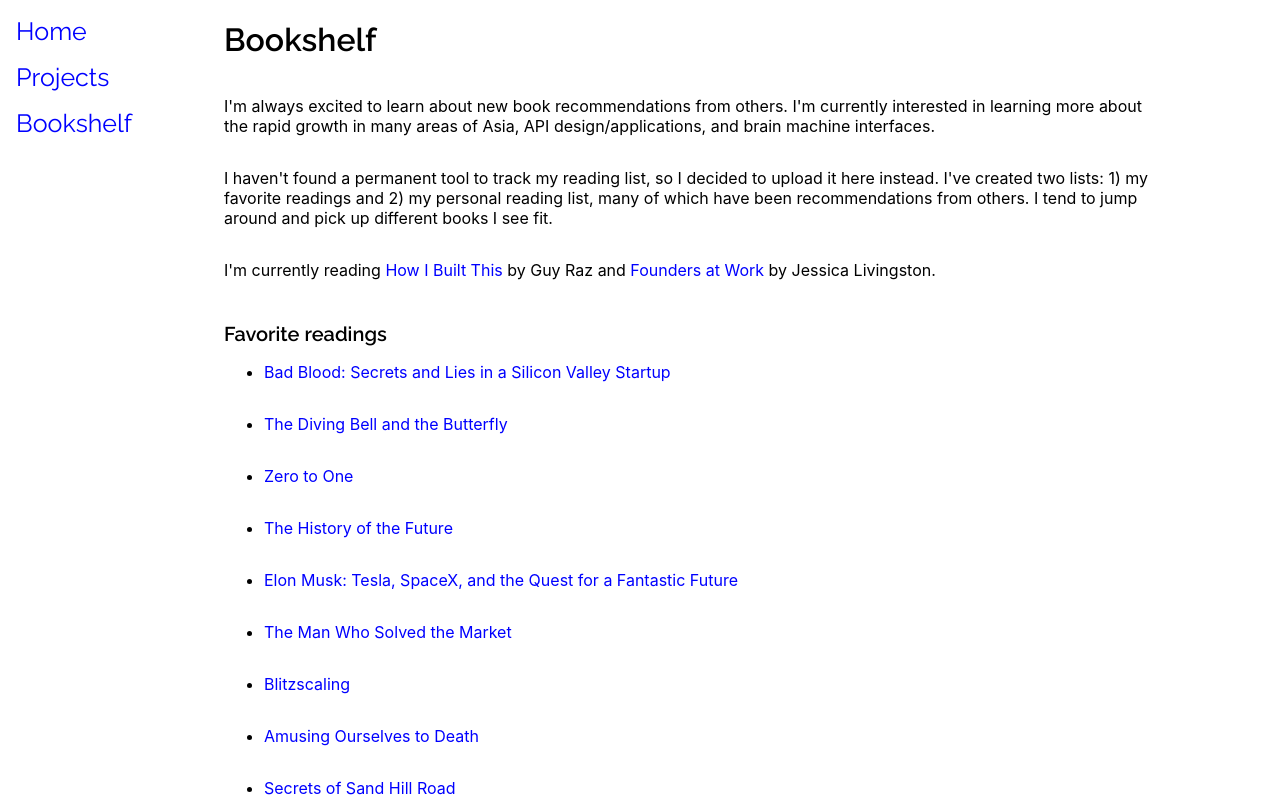
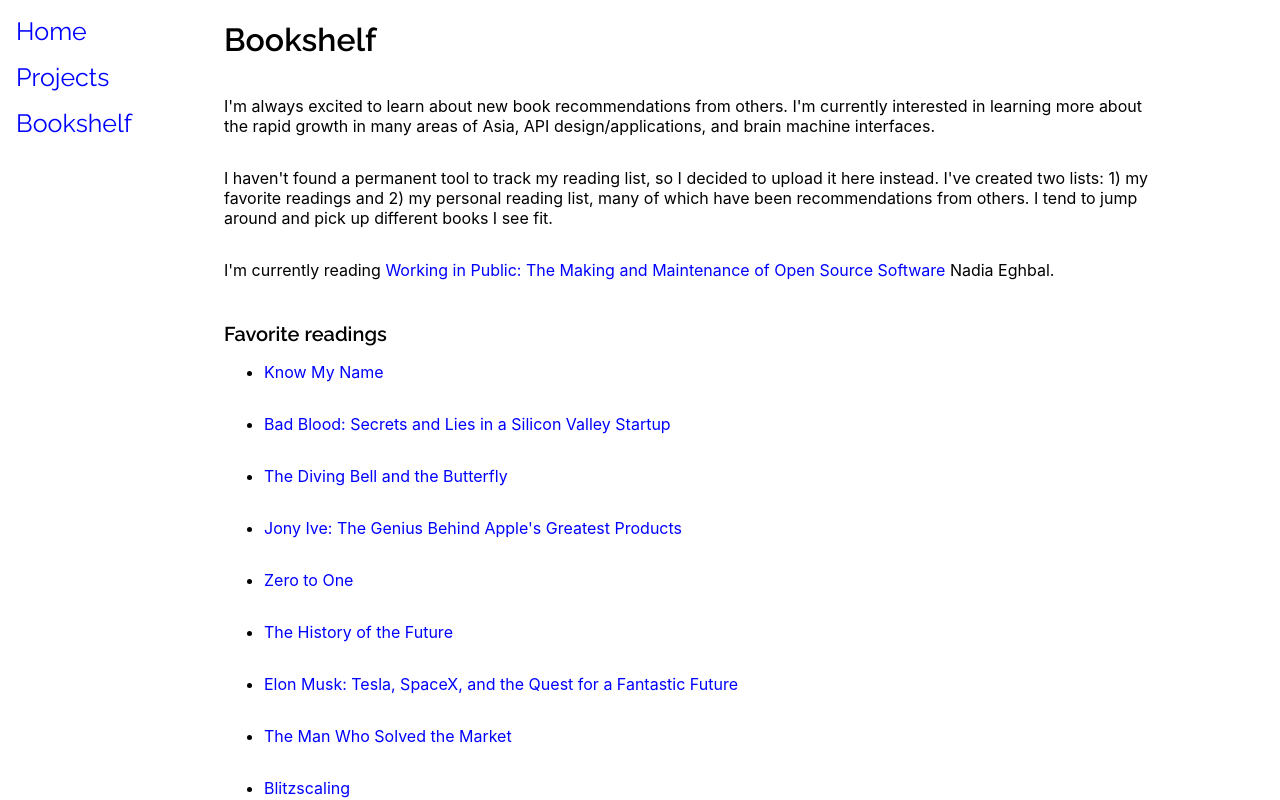
Before and after one commit to ianclim/ianlim.com, a React (Create React App) app: page /bookshelf in a window 1280 px wide. Shown: the top 800 px of the page. Built offline with nearby package versions, Linux system fonts and the light colour scheme.

Commit message:
updated bookshelf

```diff
--- a/src/components/Bookshelf/Bookshelf.js
+++ b/src/components/Bookshelf/Bookshelf.js
@@ -2,8 +2,10 @@
 import './Bookshelf.css';
 
 const favoriteReadings = [
+  { title: "Know My Name", url: "https://www.goodreads.com/book/show/50196744-know-my-name"},
   { title: "Bad Blood: Secrets and Lies in a Silicon Valley Startup", url: "https://www.goodreads.com/book/show/37976541-bad-blood" },
   { title: "The Diving Bell and the Butterfly", url: "https://www.goodreads.com/book/show/193755.The_Diving_Bell_and_the_Butterfly" },
+  { title: "Jony Ive: The Genius Behind Apple's Greatest Products", url: "https://www.goodreads.com/book/show/17707768-jony-ive"},
   { title: "Zero to One", url: "https://www.goodreads.com/book/show/18050143-zero-to-one" },
   { title: "The History of the Future", url: "https://www.goodreads.com/en/book/show/34017056-the-history-of-the-future" },
   { title: "Elon Musk: Tesla, SpaceX, and the Quest for a Fantastic Future", url: "https://www.goodreads.com/book/show/25541028-elon-musk" },
@@ -22,7 +24,6 @@
 const readingList = [
   { title: "Atlas Shrugged", url: "https://www.goodreads.com/book/show/662.Atlas_Shrugged"},
   { title: "Return to the Little Kingdom", url: "https://www.goodreads.com/pt/book/show/6937258-return-to-the-little-kingdom"},
-  { title: "Know My Name", url: "https://www.goodreads.com/book/show/50196744-know-my-name"},
   { title: "When Genius Failed", url: "https://www.goodreads.com/book/show/10669.When_Genius_Failed"},
   { title: "The Rise and Fall of American Growth", url: "https://www.goodreads.com/book/show/26634594-the-rise-and-fall-of-american-growth"},
   { title: "The Autobiography of Benjamin Franklin", url: "https://www.goodreads.com/book/show/52309.The_Autobiography_of_Benjamin_Franklin"},
@@ -74,10 +75,8 @@
         </p>
         <p>
           I'm currently reading&nbsp;
-          <a target="_blank" href="https://www.goodreads.com/en/book/show/48930275-how-i-built-this">How I Built This</a>
-          &nbsp;by Guy Raz and&nbsp;
-          <a target="_blank" href="https://www.goodreads.com/book/show/98233.Founders_at_Work">Founders at Work</a>
-          &nbsp;by Jessica Livingston.
+          <a target="_blank" href="https://www.goodreads.com/book/show/54140556-working-in-public">Working in Public: The Making and Maintenance of Open Source Software</a>
+          &nbsp;Nadia Eghbal.
         </p>
         <h4 className="bodyTitles">
           Favorite readings
```
